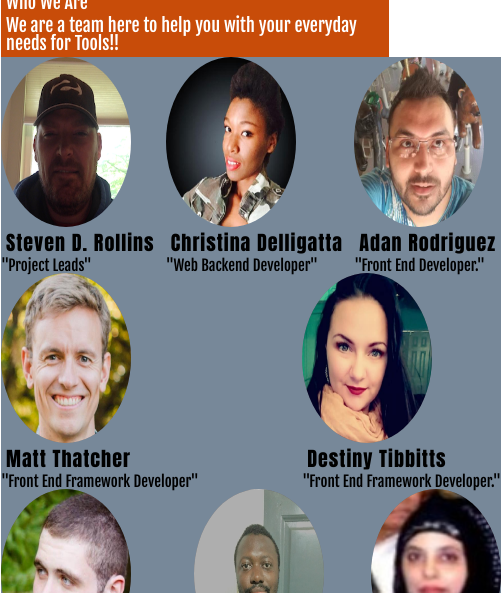
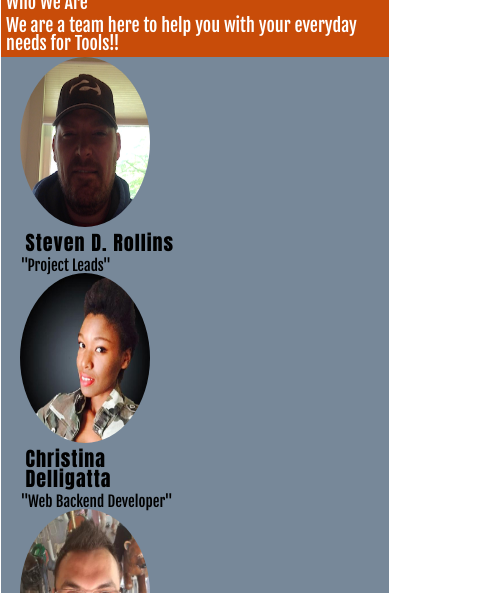
Before and after one commit to Build-Week-Use-My-Tools/UI-Gul-Hossain, a plain HTML site: page about.html in a window 390 px wide. Shown: the part 251-844 px from the top of the page, 501 px wide, since content can reach past the window. Drawn offline with Linux system fonts and the light colour scheme.

Commit message:
phone tweaks

```diff
--- a/css/index.css
+++ b/css/index.css
@@ -178,6 +178,9 @@ nav a:hover{
 	display: flex;
 	flex-wrap: wrap;
 	justify-content: space-between;
+	height: 1124px;
+	max-width:600px;
+	margin: 2% auto;
 
 }
 
@@ -274,6 +277,7 @@ padding: 20px;
 
   .top img{
 	  width: 90%;
+	  margin:auto;
   }
 
   nav {
@@ -301,7 +305,12 @@ padding: 20px;
 	display: flex;
 	justify-content: space-between;
 
-	width:500px;
+	width:90%;
+	margin:auto;
 	background-color: lightslategray;
 }
+
+.Picture .bottom{
+	width: 182px;
 }
+}
```
